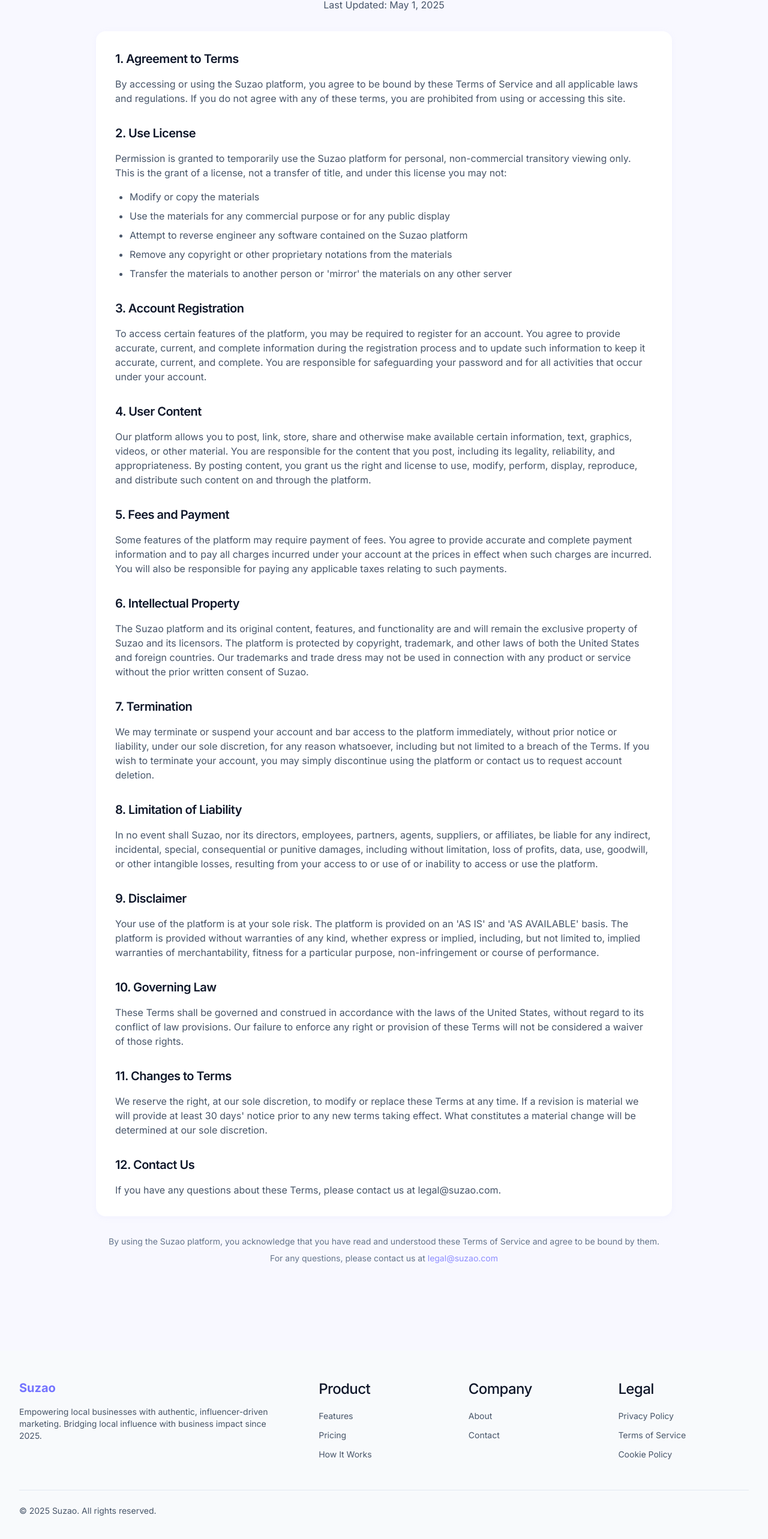
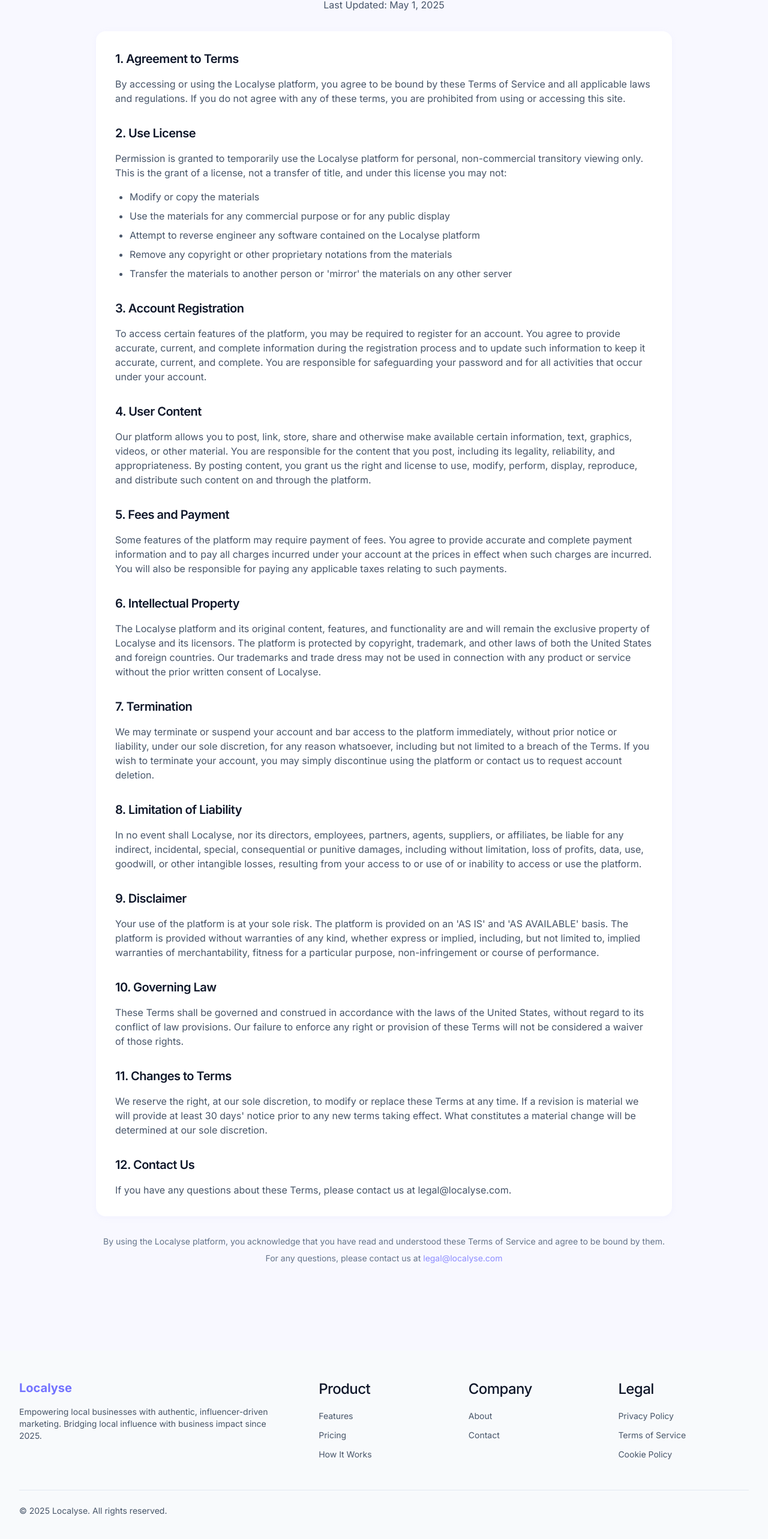
Before and after one commit to Fluno-in/frontend, a React (Vite) app: page /terms in a window 1280 px wide. Shown: the part 220-2786 px from the top of the page at 60% size. Built offline with nearby package versions, Linux system fonts and the light colour scheme; no server answers.

Commit message:
fix brand name

```diff
--- a/package.json
+++ b/package.json
@@ -1,5 +1,5 @@
 {
-  "name": "suzao-saas-platform",
+  "name": "localyse-tech-platform",
   "private": true,
   "version": "0.0.0",
   "type": "module",
--- a/src/components/layout/Footer.tsx
+++ b/src/components/layout/Footer.tsx
@@ -37,7 +37,7 @@
           {/* Logo and description */}
           <div className="lg:col-span-2">
             <Link to="/" className="text-xl font-bold text-primary-700">
-              Suzao
+              Localyse
             </Link>
             <p className="mt-4 max-w-md text-sm text-slate-600">
               Empowering local businesses with authentic, influencer-driven marketing.
@@ -68,7 +68,7 @@
         <div className="mt-12 border-t border-slate-200 pt-6">
           <div className="flex flex-col items-center justify-between space-y-4 sm:flex-row sm:space-y-0">
             <p className="text-sm text-slate-600">
-              © {currentYear} Suzao. All rights reserved.
+              © {currentYear} Localyse. All rights reserved.
             </p>
             <div className="flex space-x-6">
               {/* Social links would go here */}
--- a/src/pages/landing/AboutPage.tsx
+++ b/src/pages/landing/AboutPage.tsx
@@ -11,7 +11,7 @@
           transition={{ duration: 0.5 }}
           className="mx-auto max-w-3xl text-center"
         >
-          <h1 className="mb-6 font-bold text-slate-900">About Suzao</h1>
+          <h1 className="mb-6 font-bold text-slate-900">About Localyse</h1>
           <p className="mb-12 text-lg text-slate-600">
             To democratize advertising for SMBs through hyperlocal influencer collaboration and campaign automation.
           </p>
@@ -26,7 +26,7 @@
             <h2 className="mb-4 text-2xl font-semibold text-slate-900">Our Story</h2>
             <div className="space-y-4 text-slate-600">
               <p>
-                Suzao was founded in 2025 with a simple but powerful vision: to bridge the gap between local businesses and the influential voices in their communities.
+                Localyse was founded in 2025 with a simple but powerful vision: to bridge the gap between local businesses and the influential voices in their communities.
               </p>
               <p>
                 We recognized that while large corporations had access to celebrity endorsements and national influencer campaigns, small and medium-sized businesses struggled to leverage the power of authentic, word-of-mouth marketing in the digital age.
@@ -45,7 +45,7 @@
             <h2 className="mb-4 text-2xl font-semibold text-slate-900">Our Mission</h2>
             <div className="space-y-4 text-slate-600">
               <p>
-                At Suzao, our mission is to democratize advertising for small and medium-sized businesses through hyperlocal influencer collaboration and campaign automation.
+                At Localyse, our mission is to democratize advertising for small and medium-sized businesses through hyperlocal influencer collaboration and campaign automation.
               </p>
               <p>
                 We believe that authentic, community-based marketing creates more meaningful connections than traditional advertising. By enabling businesses to partner with relevant local influencers, we help create genuine relationships that drive real business results.
@@ -106,9 +106,9 @@
           className="mt-16 rounded-2xl bg-gradient-to-r from-primary-500 to-primary-700 p-8 text-white md:p-12"
         >
           <div className="mx-auto max-w-3xl text-center">
-            <h2 className="mb-4 text-2xl font-semibold">Join the Suzao Community</h2>
+            <h2 className="mb-4 text-2xl font-semibold">Join the Localyse Community</h2>
             <p className="mb-6 text-primary-100">
-              Whether you're a local business looking to grow your customer base or an influencer wanting to partner with brands you believe in, Suzao is built for you.
+              Whether you're a local business looking to grow your customer base or an influencer wanting to partner with brands you believe in, Localyse is built for you.
             </p>
             <div className="flex flex-col items-center justify-center space-y-4 sm:flex-row sm:space-x-4 sm:space-y-0">
               <a
--- a/src/pages/landing/TermsPage.tsx
+++ b/src/pages/landing/TermsPage.tsx
@@ -5,15 +5,15 @@
   const sections = [
     {
       title: "1. Agreement to Terms",
-      content: "By accessing or using the Suzao platform, you agree to be bound by these Terms of Service and all applicable laws and regulations. If you do not agree with any of these terms, you are prohibited from using or accessing this site."
+      content: "By accessing or using the Localyse platform, you agree to be bound by these Terms of Service and all applicable laws and regulations. If you do not agree with any of these terms, you are prohibited from using or accessing this site."
     },
     {
       title: "2. Use License",
-      content: "Permission is granted to temporarily use the Suzao platform for personal, non-commercial transitory viewing only. This is the grant of a license, not a transfer of title, and under this license you may not:",
+      content: "Permission is granted to temporarily use the Localyse platform for personal, non-commercial transitory viewing only. This is the grant of a license, not a transfer of title, and under this license you may not:",
       listItems: [
         "Modify or copy the materials",
         "Use the materials for any commercial purpose or for any public display",
-        "Attempt to reverse engineer any software contained on the Suzao platform",
+        "Attempt to reverse engineer any software contained on the Localyse platform",
         "Remove any copyright or other proprietary notations from the materials",
         "Transfer the materials to another person or 'mirror' the materials on any other server"
       ]
@@ -32,7 +32,7 @@
     },
     {
       title: "6. Intellectual Property",
-      content: "The Suzao platform and its original content, features, and functionality are and will remain the exclusive property of Suzao and its licensors. The platform is protected by copyright, trademark, and other laws of both the United States and foreign countries. Our trademarks and trade dress may not be used in connection with any product or service without the prior written consent of Suzao."
+      content: "The Localyse platform and its original content, features, and functionality are and will remain the exclusive property of Localyse and its licensors. The platform is protected by copyright, trademark, and other laws of both the United States and foreign countries. Our trademarks and trade dress may not be used in connection with any product or service without the prior written consent of Localyse."
     },
     {
       title: "7. Termination",
@@ -40,7 +40,7 @@
     },
     {
       title: "8. Limitation of Liability",
-      content: "In no event shall Suzao, nor its directors, employees, partners, agents, suppliers, or affiliates, be liable for any indirect, incidental, special, consequential or punitive damages, including without limitation, loss of profits, data, use, goodwill, or other intangible losses, resulting from your access to or use of or inability to access or use the platform."
+      content: "In no event shall Localyse, nor its directors, employees, partners, agents, suppliers, or affiliates, be liable for any indirect, incidental, special, consequential or punitive damages, including without limitation, loss of profits, data, use, goodwill, or other intangible losses, resulting from your access to or use of or inability to access or use the platform."
     },
     {
       title: "9. Disclaimer",
@@ -56,7 +56,7 @@
     },
     {
       title: "12. Contact Us",
-      content: "If you have any questions about these Terms, please contact us at legal@suzao.com."
+      content: "If you have any questions about these Terms, please contact us at legal@localyse.com."
     }
   ];
 
@@ -94,12 +94,12 @@
 
           <div className="mt-8 text-center text-sm text-slate-500">
             <p>
-              By using the Suzao platform, you acknowledge that you have read and understood these Terms of Service and agree to be bound by them.
+              By using the Localyse platform, you acknowledge that you have read and understood these Terms of Service and agree to be bound by them.
             </p>
             <p className="mt-2">
               For any questions, please contact us at{' '}
-              <a href="mailto:legal@suzao.com" className="text-primary-600 hover:underline">
-                legal@suzao.com
+              <a href="mailto:legal@localyse.com" className="text-primary-600 hover:underline">
+                legal@localyse.com
               </a>
             </p>
           </div>
```
